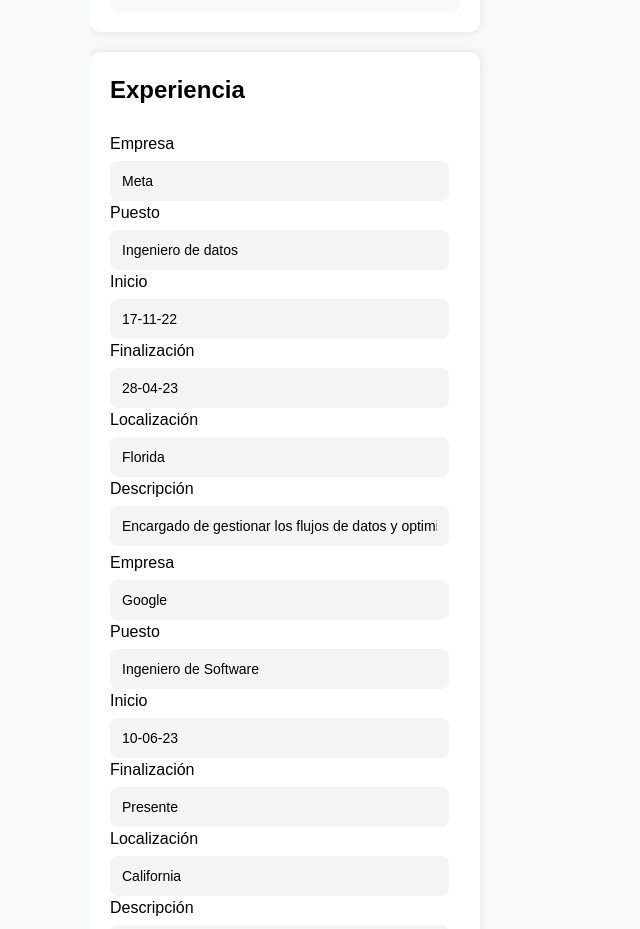
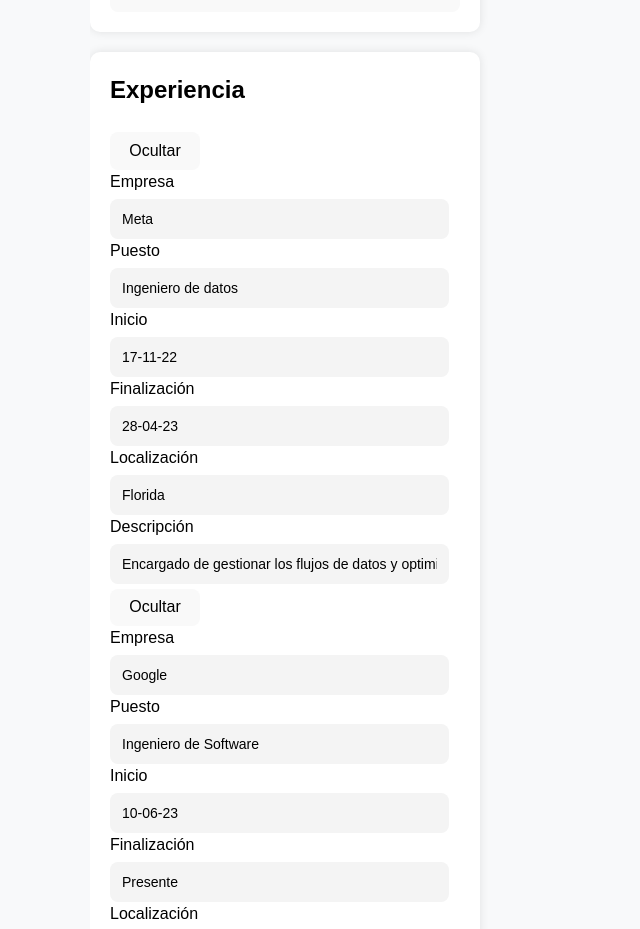
Before and after one commit to ameliaHub/cv-builder, a React (Vite) app: page / in a window 1280 px wide. Shown: the part 1326-2255 px from the top of the page, without its empty margins (0-640 px from the left). Built offline with nearby package versions, Linux system fonts and the light colour scheme.

Commit message:
Añadido boton ocultar y ver

```diff
--- a/src/Experience.jsx
+++ b/src/Experience.jsx
@@ -20,10 +20,18 @@ function Experience({ experience, setExperience }) {
       endDate: "",
       location: "",
       description: "",
+      isVisible: true,
     };
 
     const newUpdatedExperience = [...experience, newExperience];
     setExperience(newUpdatedExperience);
+  };
+
+  const handleViewOnClick = (index) => {
+    const updatedExperience = experience.map((exp, i) =>
+      i === index ? { ...exp, isVisible: !exp.isVisible } : exp
+    );
+    setExperience(updatedExperience);
   };
 
   //El value del campo: Cada campo de entrada (<input>) tiene un atributo value, que está vinculado al estado local:
@@ -35,6 +43,11 @@ function Experience({ experience, setExperience }) {
 
       {experience.map((exp, index) => (
         <div key={index}>
+          <button className="view-btn" onClick={() => handleViewOnClick(index)}>
+            {exp.isVisible ? "Ocultar" : "Ver"}
+          </button>
+          {exp.isVisible ? (
+            <>
               <label htmlFor="">
                 Empresa
                 <input
@@ -89,6 +102,14 @@ function Experience({ experience, setExperience }) {
                   onChange={(e) => handleChange(e, index)}
                 />
               </label>
+            </>
+          ) : (
+            <div className="collapsed-view">
+              <p>
+                <strong>{exp.company}</strong>
+              </p>
+            </div>
+          )}
         </div>
       ))}
 
```
Lines whose indentation alone changed are shown as unchanged.
